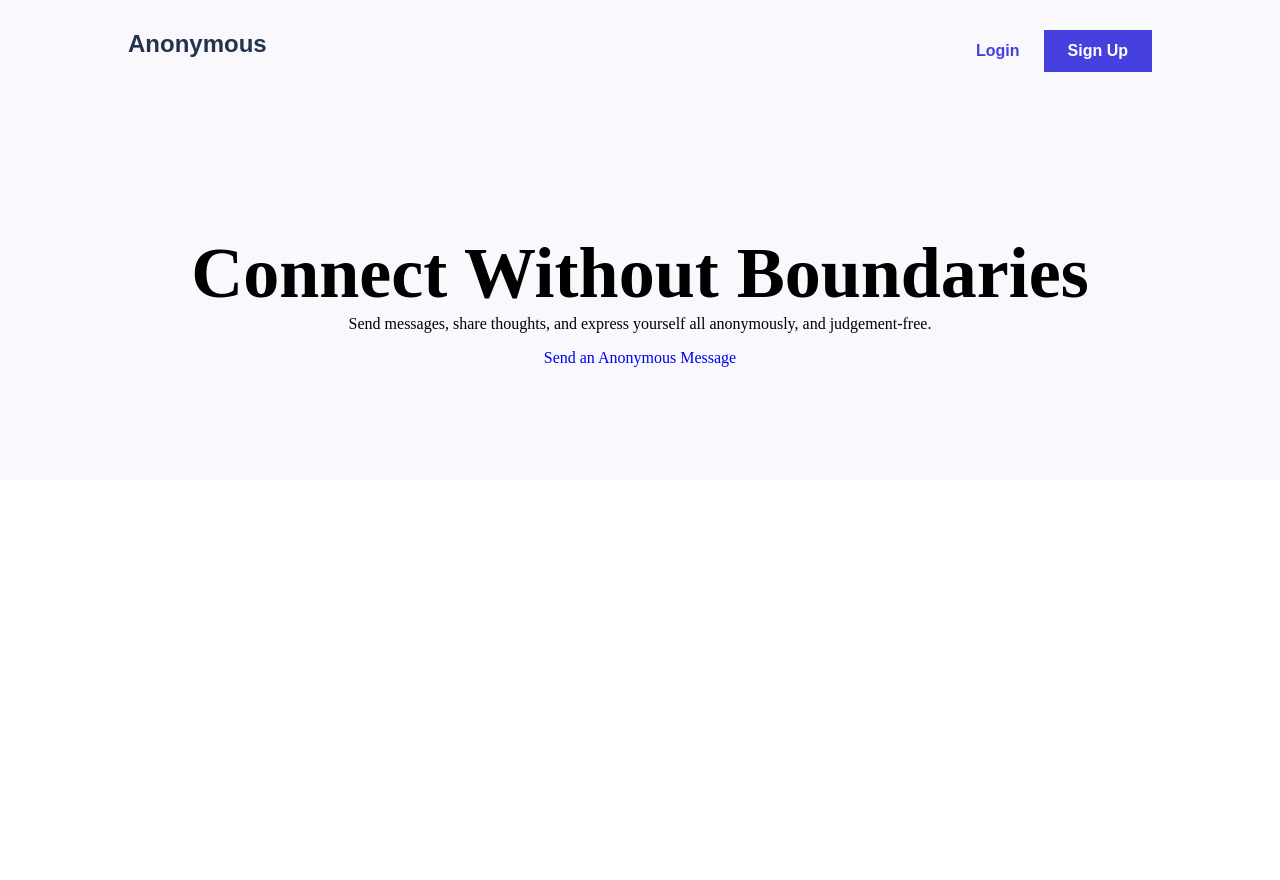
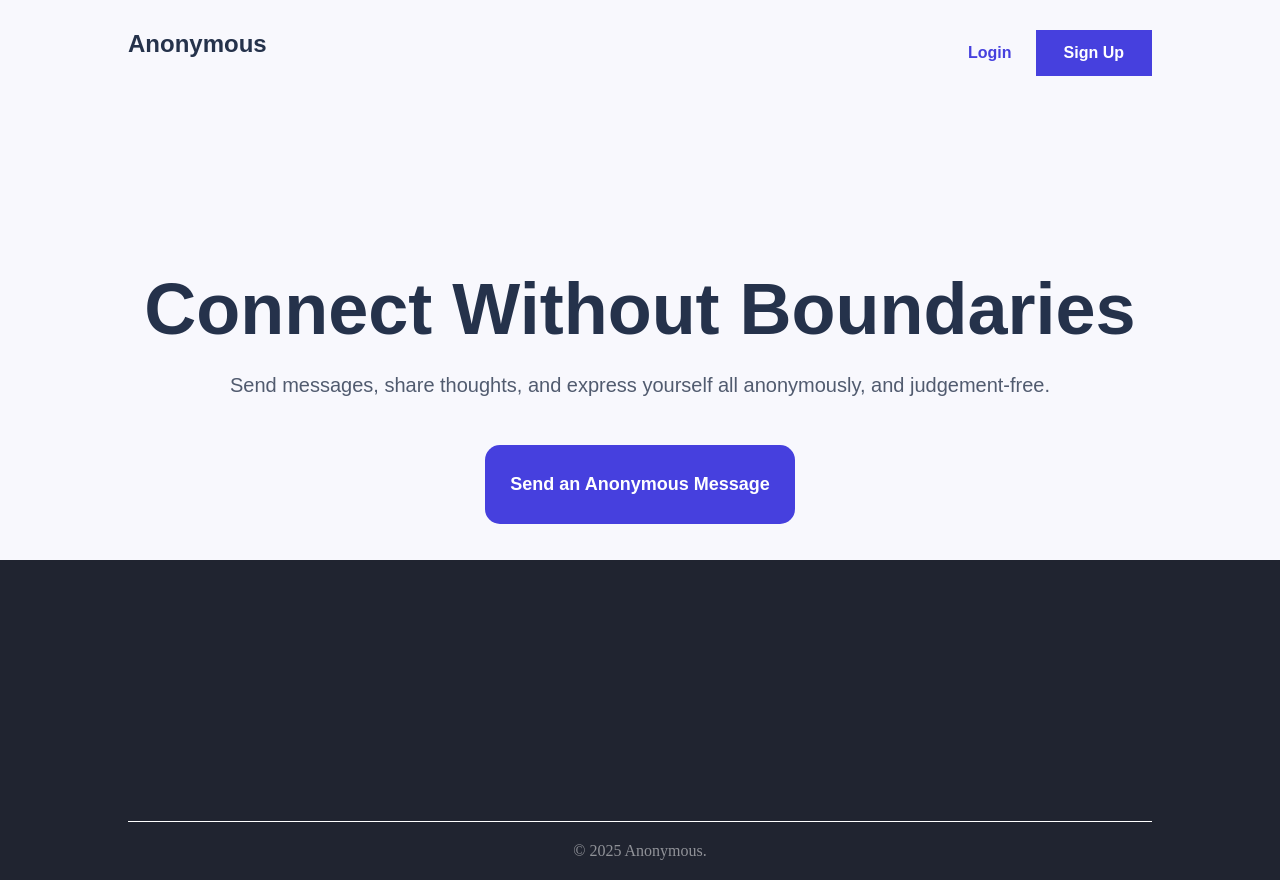
Before and after one commit to DanonymousCoder/Anon-messages, a plain HTML site: page src/index.html in a window 1280 px wide. Before the commit the page ends 800 px from the top, so only its background shows below. Drawn offline with Linux system fonts and the light colour scheme.

Commit message:
Update layout and styles for hero section and footer

```diff
--- a/src/assets/css/style.css
+++ b/src/assets/css/style.css
@@ -15,12 +15,12 @@ a {
 .container .head {
     width: 100%;
     background-color: #F8F8FD;
-    height: 60vh;
+    height: 70vh;
     display: flex;
     flex-direction: column;
     justify-content: flex-start;
     align-items: center;
-    gap: 10em;
+    gap: 12em;
     padding-top: 30px;
 }
 
@@ -50,7 +50,7 @@ nav a {
 }
 
 nav .have-bg {
-    padding: 12px 24px;
+    padding: 14px 28px;
     background-color: #4640DE;
     color: #FFFFFF;
 }
@@ -58,7 +58,7 @@ nav .have-bg {
 .hero {
     display: flex;
     flex-direction: column;
-    gap: 1em;
+    gap: 3em;
     justify-content: center;
     align-items: center;
 }
@@ -70,6 +70,55 @@ nav .have-bg {
     align-items: center;
 }
 
+.hero .text {
+    display: flex;
+    flex-direction: column;
+    gap: 1.5em;
+}
+
 .hero h1 {
     font-size: 72px;
+    font-family: "ClashDisplay-Variable", sans-serif;
+    font-weight: 600;
+    color: #25324B;
 }
+
+.hero p {
+    font-family: "Epilogue", sans-serif;
+    font-weight: 400;
+    color: #515B6F;
+    font-size: 20px;
+}
+
+.hero a {
+    padding: 25px;
+    color: #FFFFFF;
+    background-color: #4640DE;
+    font-family: "Epilogue", sans-serif;
+    font-weight: 700;
+    font-size: 18px;
+    line-height: 29px;
+    border-radius: 15px;
+}
+
+footer {
+    width: 100%;
+    background-color: #202430;
+    display: flex;
+    align-items: flex-end;
+    height: 40vh;
+    justify-content: center;
+}
+
+footer .footer {
+    width: 80%;
+    border-top: 1px solid #FFFFFF;
+    display: flex;
+    justify-content: center;
+    padding: 20px;
+}
+
+.footer p {
+    color: #FFFFFF;
+    opacity: 50%;
+}
--- a/src/index.html
+++ b/src/index.html
@@ -36,7 +36,7 @@
 
             <div class="hero">
                 <div class="text">
-                    <h1>Connect Without Boundaries</h1>
+                    <h1>Connect <span>Without Boundaries</span></h1>
                     <p>
                         Send messages, share thoughts, and express yourself all
                         anonymously, and judgement-free.
@@ -47,6 +47,13 @@
             </div>
         </div>
 
+
+        <footer>
+            <div class="footer">
+                <p>&copy 2025 Anonymous.</p>
+            </div>
+        </footer>
+
     </div>
 
 </body>
```
